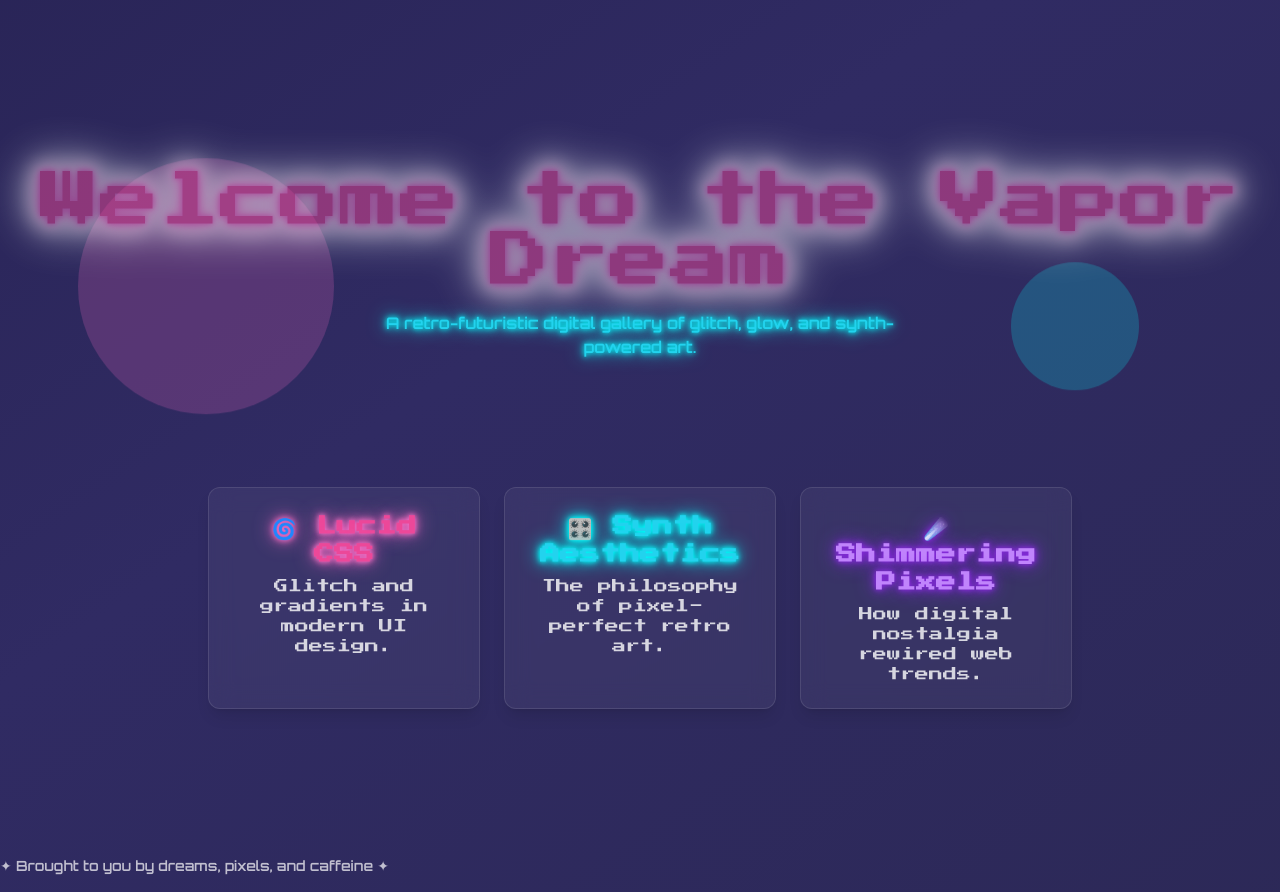
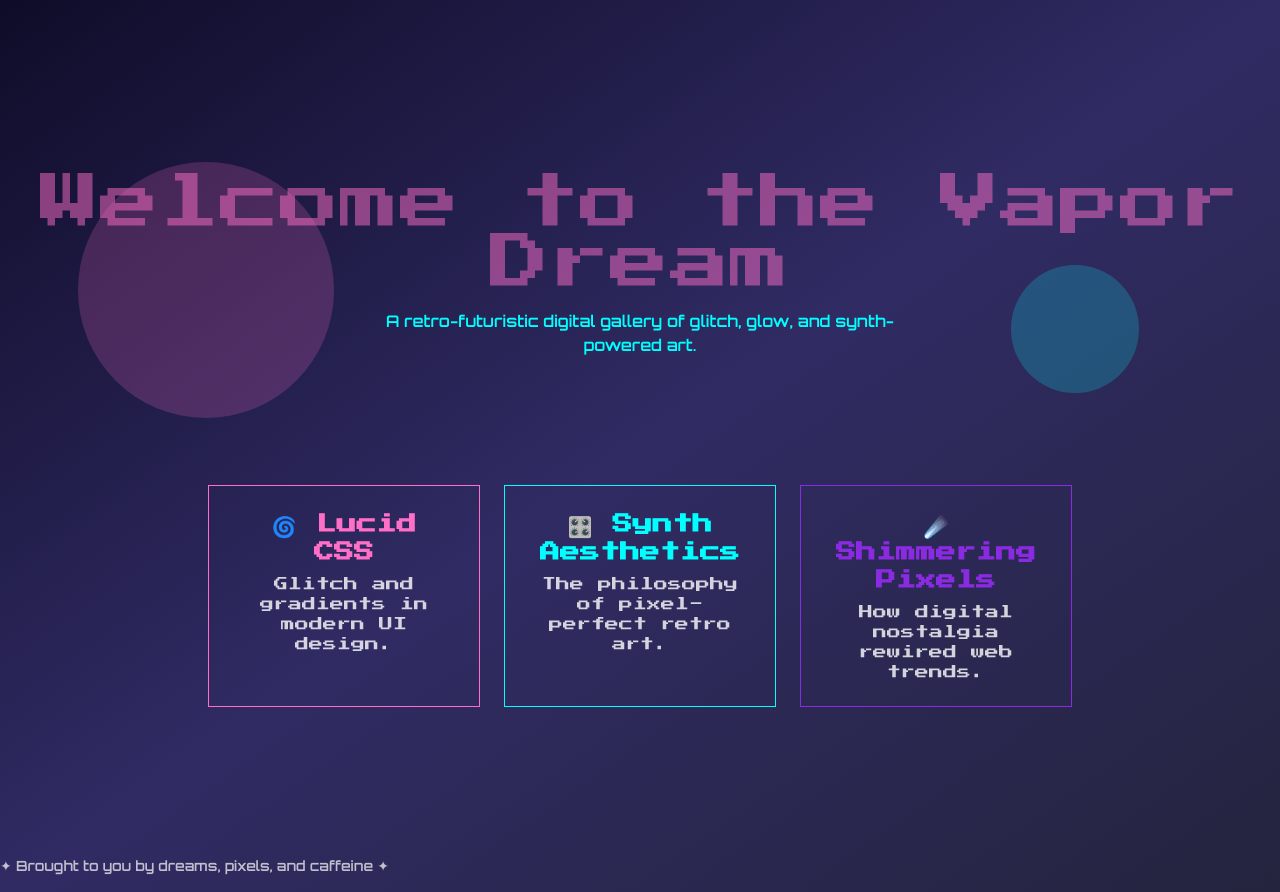
Before and after one commit to Razzleberrytt/hippie, an Astro site: page / in a window 1280 px wide. Built offline with nearby package versions, Linux system fonts and the light colour scheme; Astro itself is replaced by a stand-in of ours.

Commit message:
Update global.css

```diff
--- a/src/styles/global.css
+++ b/src/styles/global.css
@@ -1,92 +1,12 @@
-@tailwind base;
-@tailwind components;
-@tailwind utilities;
-
-/* Import vaporwave fonts */
+/* Import vaporwave fonts FIRST — must be at top */
 @import url('https://fonts.googleapis.com/css2?family=Orbitron:wght@600&family=Press+Start+2P&display=swap');
 
 /* === Global Body === */
 body {
-  @apply bg-gradient-to-br from-[#0f0c29] via-[#302b63] to-[#24243e] text-white font-vapor antialiased;
-  background-size: 400% 400%;
-  animation: backgroundPulse 30s ease infinite;
+  font-family: 'Orbitron', sans-serif;
+  background-color: #1a1a1a;
+  color: #ffffff;
+  margin: 0;
+  padding: 0;
+  box-sizing: border-box;
 }
-
-@keyframes backgroundPulse {
-  0% { background-position: 0% 50%; }
-  50% { background-position: 100% 50%; }
-  100% { background-position: 0% 50%; }
-}
-
-/* === Glassmorphism Cards === */
-.card-glass {
-  @apply bg-white/5 backdrop-blur-md rounded-xl border border-white/10 shadow-lg transition-transform;
-}
-
-/* === Neon Text Glow Utilities === */
-.text-neon-pink {
-  @apply text-pink-500;
-  text-shadow: 0 0 5px #FF6EC7, 0 0 10px #FF6EC7, 0 0 20px #FF6EC7;
-}
-
-.text-neon-cyan {
-  @apply text-cyan-400;
-  text-shadow: 0 0 5px #00FFFF, 0 0 10px #00FFFF, 0 0 20px #00FFFF;
-}
-
-.text-neon-purple {
-  @apply text-purple-400;
-  text-shadow: 0 0 5px #8A2BE2, 0 0 10px #8A2BE2, 0 0 20px #8A2BE2;
-}
-
-/* === Glitch Effect on Heading === */
-.glitch {
-  position: relative;
-  display: inline-block;
-}
-.glitch::before,
-.glitch::after {
-  content: attr(data-text);
-  position: absolute;
-  top: 0;
-  left: 0;
-  width: 100%;
-  overflow: hidden;
-  clip: rect(0, 900px, 0, 0);
-}
-.glitch::before {
-  animation: glitchTop 2s infinite linear alternate-reverse;
-  color: #f0f;
-  z-index: -1;
-}
-.glitch::after {
-  animation: glitchBottom 3s infinite linear alternate-reverse;
-  color: #0ff;
-  z-index: -2;
-}
-
-@keyframes glitchTop {
-  0% { clip: rect(0, 9999px, 0, 0); }
-  5% { clip: rect(0, 9999px, 5px, 0); transform: translate(-2px, -2px); }
-  10% { clip: rect(0, 9999px, 0, 0); transform: none; }
-}
-
-@keyframes glitchBottom {
-  0% { clip: rect(0, 9999px, 0, 0); }
-  5% { clip: rect(10px, 9999px, 20px, 0); transform: translate(2px, 2px); }
-  10% { clip: rect(0, 9999px, 0, 0); transform: none; }
-}
-
-/* === Floating Animations === */
-@keyframes float {
-  0%, 100% { transform: translateY(0); }
-  50% { transform: translateY(-12px); }
-}
-.animate-float {
-  animation: float 6s ease-in-out infinite;
-}
-
-/* === Utility Shadows === */
-.drop-shadow-glow {
-  filter: drop-shadow(0 0 5px #fff) drop-shadow(0 0 10px #fff) drop-shadow(0 0 20px #fff);
-}
```
